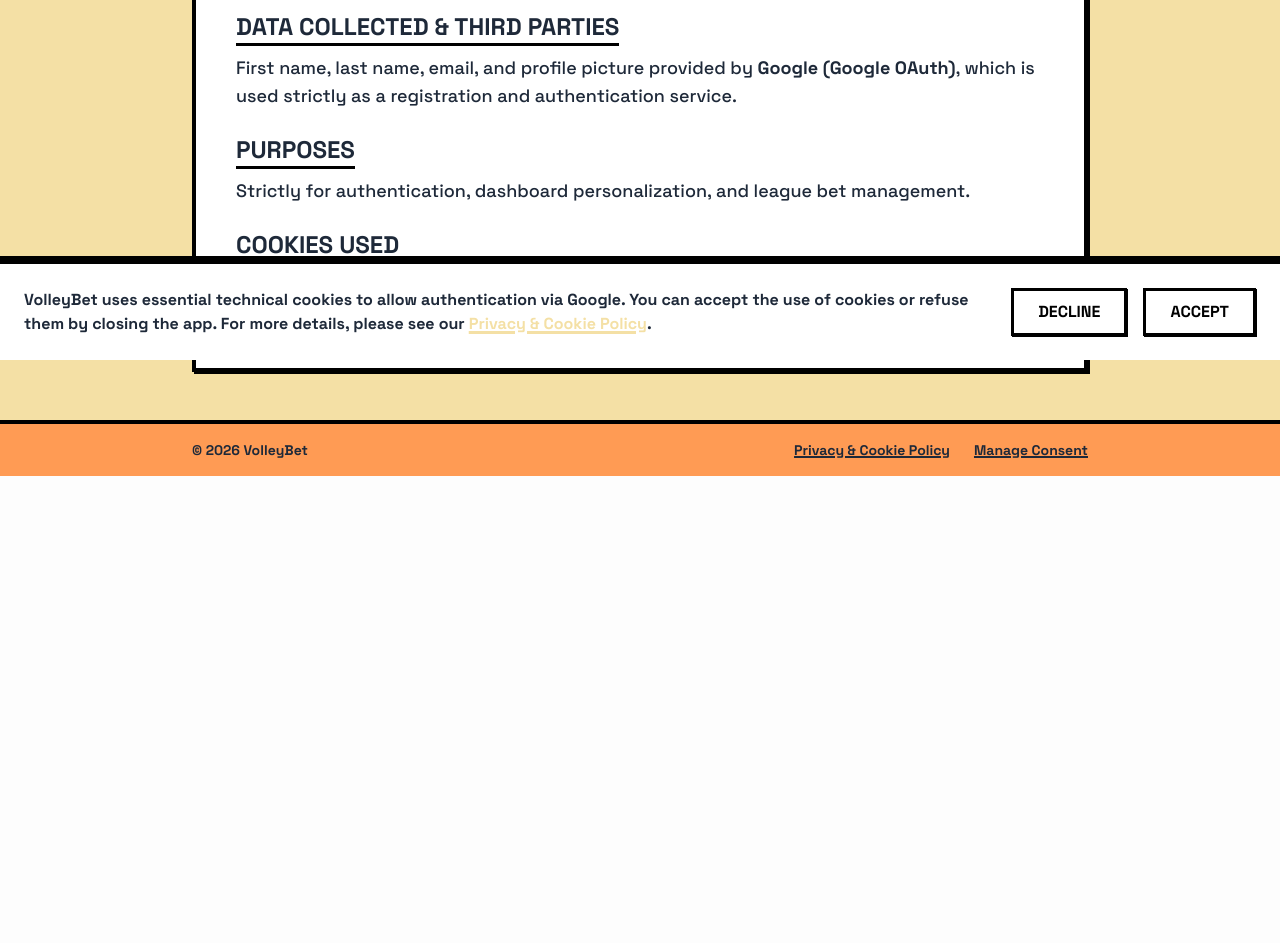
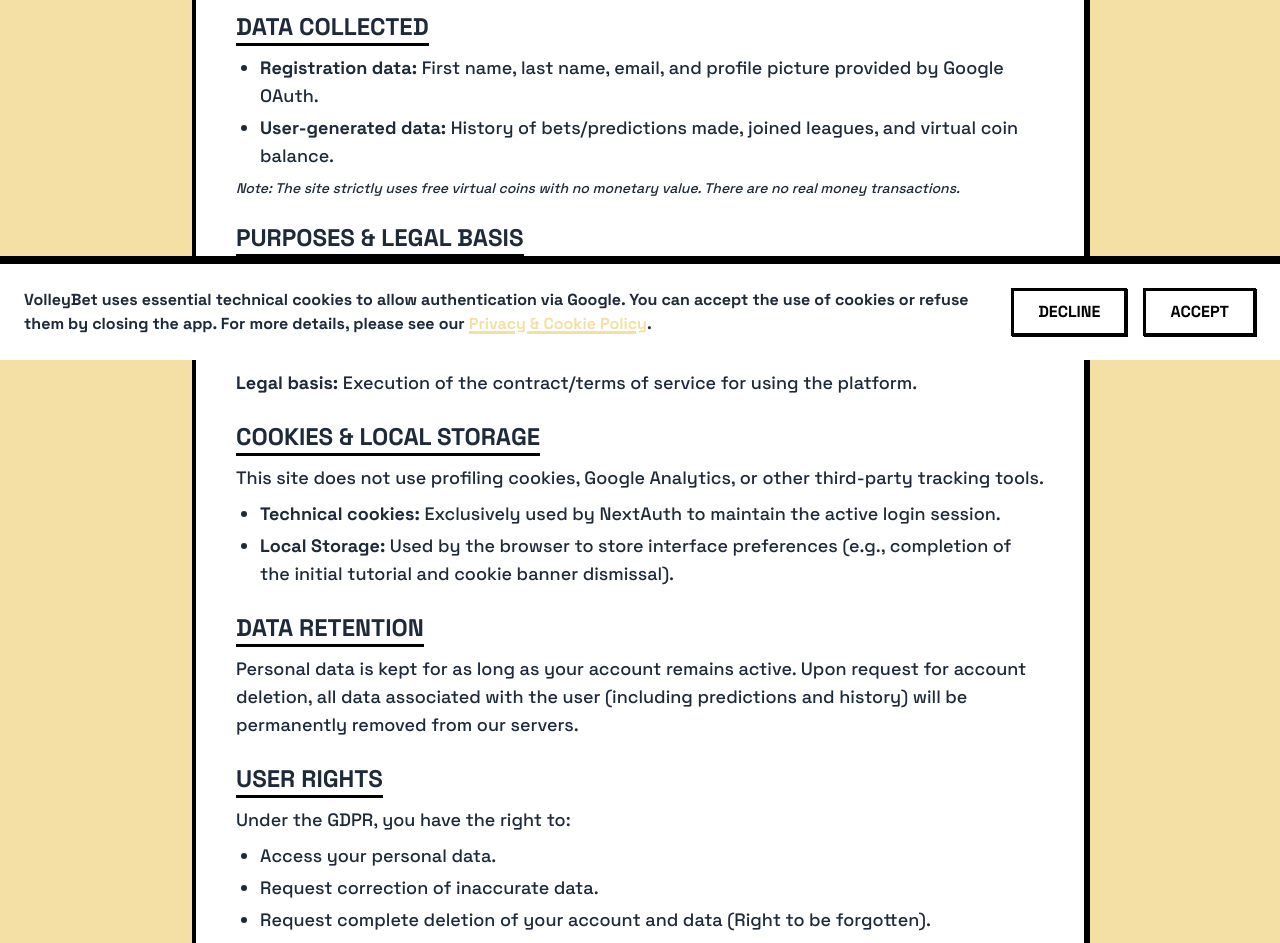
Before and after one commit to Svraga/volleybet, a Next.js app: page /privacy in a window 1280 px wide. Shown: the part 440-1383 px from the top of the page. Before the commit the page ends 916 px from the top, so only its background shows below. Built offline with nearby package versions, Linux system fonts and the light colour scheme.

Commit message:
changed cookie and privacy policy for GDPR conformity

```diff
--- a/src/app/privacy/page.tsx
+++ b/src/app/privacy/page.tsx
@@ -49,22 +49,52 @@
 
               <section className="space-y-2">
                 <h2 className="text-2xl font-bold uppercase border-b-[3px] border-black inline-block">Titolare del Trattamento</h2>
-                <p><strong>Daniele Sarcina</strong> (Email: daniele.sarcina@gmail.com)</p>
+                <p><strong>Amministratore di VolleyBet</strong> (Email per richieste privacy: daniele.sarcina@gmail.com)</p>
               </section>
 
               <section className="space-y-2">
-                <h2 className="text-2xl font-bold uppercase border-b-[3px] border-black inline-block">Dati Raccolti e Servizi Terzi</h2>
-                <p>Nome, Cognome, Email e immagine del profilo trasmessi tramite <strong>Google (Google OAuth)</strong>, utilizzato esclusivamente come servizio di registrazione e accesso al sito.</p>
+                <h2 className="text-2xl font-bold uppercase border-b-[3px] border-black inline-block">Dati Raccolti</h2>
+                <ul className="list-disc pl-6 space-y-1">
+                  <li><strong>Dati di registrazione:</strong> Nome, Cognome, Email e immagine del profilo trasmessi tramite Google OAuth.</li>
+                  <li><strong>Dati generati dall'utente:</strong> Storico delle scommesse/pronostici effettuati, leghe a cui si è iscritti e bilancio dei gettoni virtuali.</li>
+                </ul>
+                <p className="text-sm mt-2"><em>Nota: Il sito utilizza esclusivamente gettoni virtuali gratuiti senza alcun valore economico. Non ci sono transazioni con denaro reale.</em></p>
               </section>
 
               <section className="space-y-2">
-                <h2 className="text-2xl font-bold uppercase border-b-[3px] border-black inline-block">Finalità</h2>
-                <p>Esclusivamente l'autenticazione, la personalizzazione della dashboard e la gestione delle scommesse della lega.</p>
+                <h2 className="text-2xl font-bold uppercase border-b-[3px] border-black inline-block">Finalità e Base Giuridica</h2>
+                <p>I dati vengono trattati esclusivamente per:</p>
+                <ul className="list-disc pl-6 space-y-1">
+                  <li>Garantire l'autenticazione e la sicurezza dell'account.</li>
+                  <li>Permettere la partecipazione alle leghe e il calcolo dei punteggi.</li>
+                </ul>
+                <p className="mt-2"><strong>Base giuridica:</strong> Esecuzione del contratto/termini di servizio per l'utilizzo della piattaforma.</p>
               </section>
 
               <section className="space-y-2">
-                <h2 className="text-2xl font-bold uppercase border-b-[3px] border-black inline-block">Cookie Utilizzati</h2>
-                <p>Unicamente cookie tecnici di prima parte generati da NextAuth per il mantenimento della sessione di login. Nessun cookie di profilazione o terze parti (no Google Analytics, no pixel, no pubblicità).</p>
+                <h2 className="text-2xl font-bold uppercase border-b-[3px] border-black inline-block">Cookie e Local Storage</h2>
+                <p>Questo sito non utilizza cookie di profilazione, Google Analytics o altri strumenti di tracciamento terzi.</p>
+                <ul className="list-disc pl-6 space-y-1 mt-2">
+                  <li><strong>Cookie tecnici:</strong> Utilizzati esclusivamente da NextAuth per mantenere la sessione di login attiva.</li>
+                  <li><strong>Local Storage:</strong> Utilizzato dal browser per memorizzare le preferenze di interfaccia (es. completamento del tutorial iniziale e chiusura del banner cookie).</li>
+                </ul>
+              </section>
+
+              <section className="space-y-2">
+                <h2 className="text-2xl font-bold uppercase border-b-[3px] border-black inline-block">Conservazione dei Dati</h2>
+                <p>I dati personali vengono conservati per tutto il tempo in cui l'account rimane attivo. In caso di richiesta di cancellazione, tutti i dati associati all'utente (inclusi pronostici e storico) verranno rimossi in modo permanente dai nostri server.</p>
+              </section>
+
+              <section className="space-y-2">
+                <h2 className="text-2xl font-bold uppercase border-b-[3px] border-black inline-block">Diritti dell'Utente</h2>
+                <p>Secondo il GDPR, hai il diritto di:</p>
+                <ul className="list-disc pl-6 space-y-1">
+                  <li>Accedere ai tuoi dati personali.</li>
+                  <li>Chiedere la rettifica di dati inesatti.</li>
+                  <li>Richiedere la cancellazione completa del tuo account e dei tuoi dati (Diritto all'oblio).</li>
+                  <li>Richiedere la portabilità dei dati.</li>
+                </ul>
+                <p className="mt-2">Per esercitare i tuoi diritti, contattaci all'email indicata sopra.</p>
               </section>
             </div>
           ) : (
@@ -73,22 +103,52 @@
 
               <section className="space-y-2">
                 <h2 className="text-2xl font-bold uppercase border-b-[3px] border-black inline-block">Data Controller</h2>
-                <p><strong>Daniele Sarcina</strong> (Email: daniele.sarcina@gmail.com)</p>
+                <p><strong>VolleyBet Administrator</strong> (Privacy requests Email: daniele.sarcina@gmail.com)</p>
               </section>
 
               <section className="space-y-2">
-                <h2 className="text-2xl font-bold uppercase border-b-[3px] border-black inline-block">Data Collected & Third Parties</h2>
-                <p>First name, last name, email, and profile picture provided by <strong>Google (Google OAuth)</strong>, which is used strictly as a registration and authentication service.</p>
+                <h2 className="text-2xl font-bold uppercase border-b-[3px] border-black inline-block">Data Collected</h2>
+                <ul className="list-disc pl-6 space-y-1">
+                  <li><strong>Registration data:</strong> First name, last name, email, and profile picture provided by Google OAuth.</li>
+                  <li><strong>User-generated data:</strong> History of bets/predictions made, joined leagues, and virtual coin balance.</li>
+                </ul>
+                <p className="text-sm mt-2"><em>Note: The site strictly uses free virtual coins with no monetary value. There are no real money transactions.</em></p>
               </section>
 
               <section className="space-y-2">
-                <h2 className="text-2xl font-bold uppercase border-b-[3px] border-black inline-block">Purposes</h2>
-                <p>Strictly for authentication, dashboard personalization, and league bet management.</p>
+                <h2 className="text-2xl font-bold uppercase border-b-[3px] border-black inline-block">Purposes & Legal Basis</h2>
+                <p>Data is processed exclusively to:</p>
+                <ul className="list-disc pl-6 space-y-1">
+                  <li>Ensure account authentication and security.</li>
+                  <li>Allow participation in leagues and score calculation.</li>
+                </ul>
+                <p className="mt-2"><strong>Legal basis:</strong> Execution of the contract/terms of service for using the platform.</p>
               </section>
 
               <section className="space-y-2">
-                <h2 className="text-2xl font-bold uppercase border-b-[3px] border-black inline-block">Cookies Used</h2>
-                <p>Only first-party technical cookies generated by NextAuth for session maintenance. No profiling or third-party cookies.</p>
+                <h2 className="text-2xl font-bold uppercase border-b-[3px] border-black inline-block">Cookies & Local Storage</h2>
+                <p>This site does not use profiling cookies, Google Analytics, or other third-party tracking tools.</p>
+                <ul className="list-disc pl-6 space-y-1 mt-2">
+                  <li><strong>Technical cookies:</strong> Exclusively used by NextAuth to maintain the active login session.</li>
+                  <li><strong>Local Storage:</strong> Used by the browser to store interface preferences (e.g., completion of the initial tutorial and cookie banner dismissal).</li>
+                </ul>
+              </section>
+
+              <section className="space-y-2">
+                <h2 className="text-2xl font-bold uppercase border-b-[3px] border-black inline-block">Data Retention</h2>
+                <p>Personal data is kept for as long as your account remains active. Upon request for account deletion, all data associated with the user (including predictions and history) will be permanently removed from our servers.</p>
+              </section>
+
+              <section className="space-y-2">
+                <h2 className="text-2xl font-bold uppercase border-b-[3px] border-black inline-block">User Rights</h2>
+                <p>Under the GDPR, you have the right to:</p>
+                <ul className="list-disc pl-6 space-y-1">
+                  <li>Access your personal data.</li>
+                  <li>Request correction of inaccurate data.</li>
+                  <li>Request complete deletion of your account and data (Right to be forgotten).</li>
+                  <li>Request data portability.</li>
+                </ul>
+                <p className="mt-2">To exercise your rights, please contact us at the email provided above.</p>
               </section>
             </div>
           )}
```
